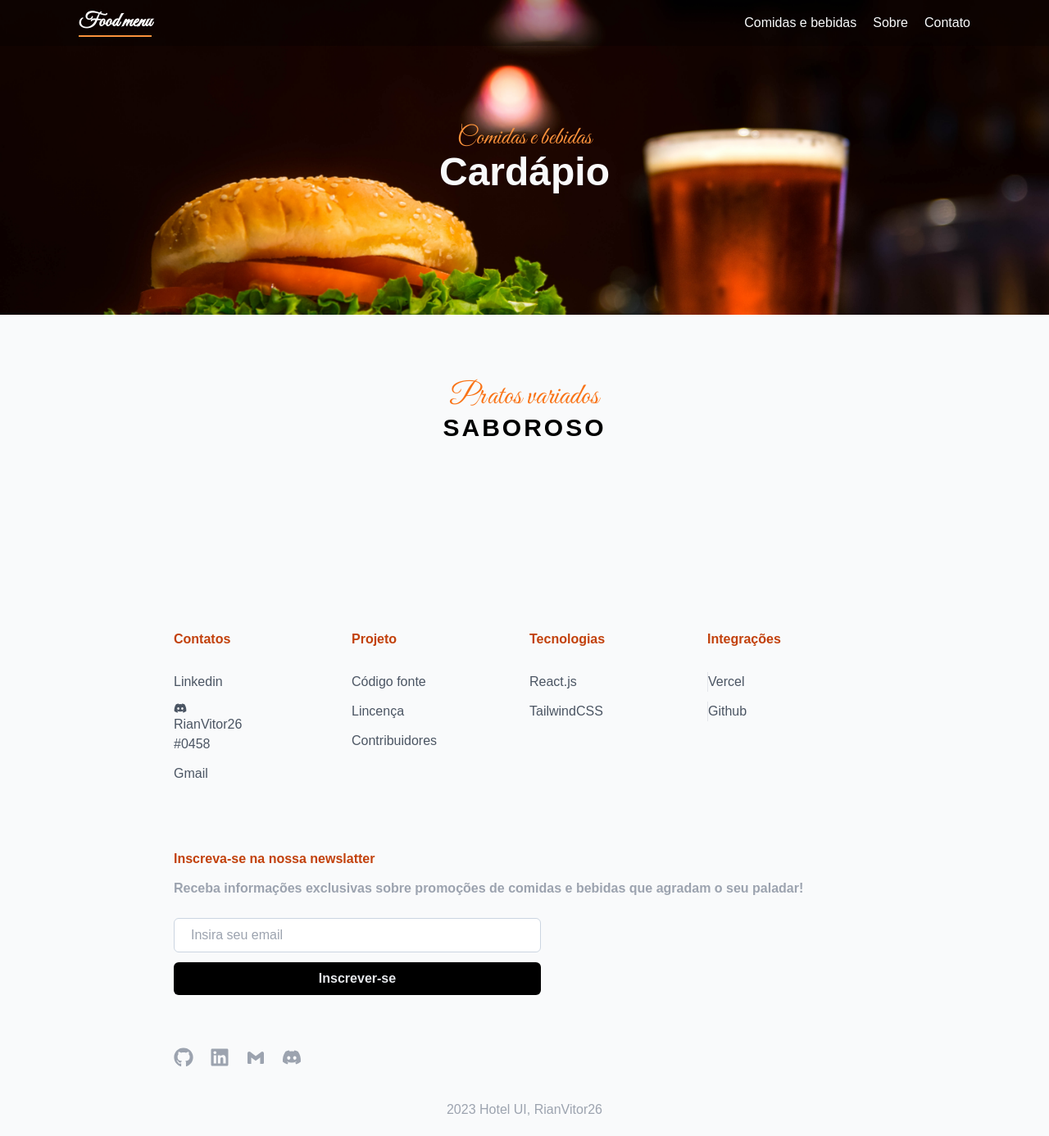
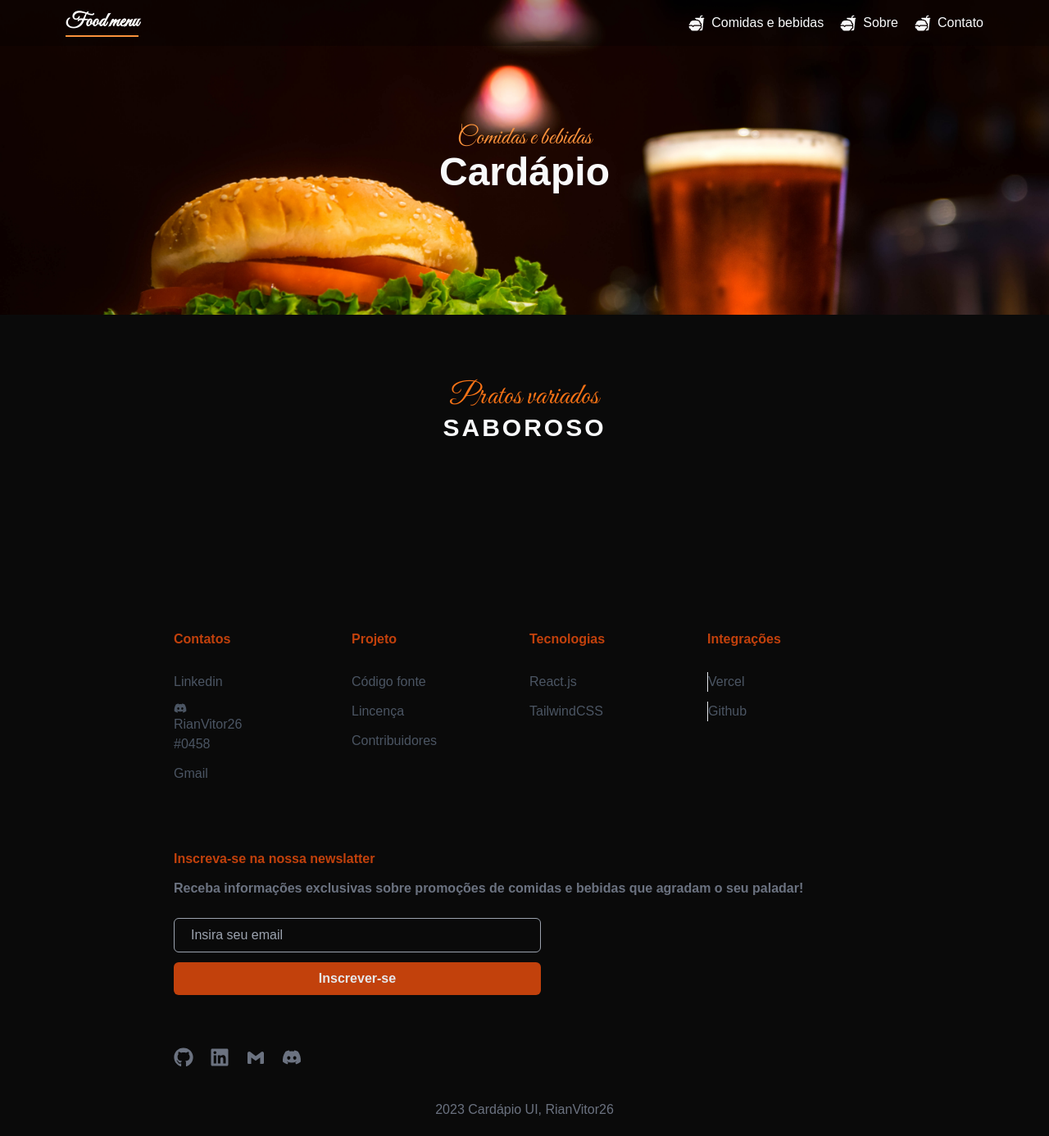
Before and after one commit to RianVitor26/food-menu, a React (Vite) app in the folder client/: page / in a window 1280 px wide. Shown: the whole page at 82% size. Built offline with nearby package versions, Linux system fonts and the light colour scheme.

Commit message:
feat: ajustes nas cores, footer  e links

```diff
--- a/client/src/App.tsx
+++ b/client/src/App.tsx
@@ -6,12 +6,13 @@ function App() {
 
 
   return (
-    <div className="bg-gray-50 w-full">
+    <div className="bg-neutral-950 w-full">
         <Navbar />
         <Header/>
         <main className="w-11/12 mx-auto my-20">
             <h2 className="text-center font-normal text-4xl font-cursive text-orange-500">Pratos variados</h2>
-            <h1 className="text-center font-semibold uppercase text-3xl tracking-widest">Saboroso</h1>
+            <h1 className="text-center font-semibold uppercase text-3xl tracking-widest text-gray-50">Saboroso</h1>
+
             <div className="w-full grid grid-cols-1 place-items-center gap-5">
                 {/* Cards */}
             </div>
--- a/client/src/components/Footer/index.tsx
+++ b/client/src/components/Footer/index.tsx
@@ -56,18 +56,18 @@ export const Footer = () => {
         </div>
         <div className="w-full mb-16">
               <h4 className="mb-3 font-bold text-orange-700">Inscreva-se na nossa newslatter</h4>
-              <h5 className="mb-6 font-semibold text-gray-400">Receba informações exclusivas sobre promoções de comidas e bebidas que agradam o seu paladar!</h5>
-              <input type="text" placeholder="Insira seu email" className="w-full px-5 py-2 border border-slate-300 mb-3 rounded-md  md:max-w-md"/>
-              <button className="w-full text-center font-bold bg-black text-gray-200 px-5 py-2 rounded-md md:max-w-md">Inscrever-se</button>
+              <h5 className="mb-6 font-semibold text-gray-500">Receba informações exclusivas sobre promoções de comidas e bebidas que agradam o seu paladar!</h5>
+              <input type="text" placeholder="Insira seu email" className="w-full px-5 py-2 bg-transparent border border-gray-400 mb-3 rounded-md  md:max-w-md"/>
+              <button className="w-full text-center font-bold bg-orange-700 text-gray-200 px-5 py-2 rounded-md md:max-w-md">Inscrever-se</button>
         </div>
         <div className="w-full h-fit flex items-center justify-center gap-5 mb-5 md:justify-start">
-            <a target="_blank" href={as.github} className="text-2xl text-gray-400"><FaGithub/></a>
-            <a target="_blank" href={as.contacts.linkedin} className="text-2xl text-gray-400"><FaLinkedin/></a>
-            <a target="_blank" href={as.contacts.gmail} className="text-2xl text-gray-400"><BiLogoGmail/></a>
-            <a target="_blank" href={as.contacts.discord} className="text-2xl text-gray-400"><FaDiscord/></a>
+            <a target="_blank" href={as.github} className="text-2xl text-gray-500"><FaGithub/></a>
+            <a target="_blank" href={as.contacts.linkedin} className="text-2xl text-gray-500"><FaLinkedin/></a>
+            <a target="_blank" href={as.contacts.gmail} className="text-2xl text-gray-500"><BiLogoGmail/></a>
+            <a target="_blank" href={as.contacts.discord} className="text-2xl text-gray-500"><FaDiscord/></a>
         </div>
         <div className="w-full">
-              <p className="text-gray-400 text-center py-5">2023 Hotel UI, <a target="_blank" href={as.github}>RianVitor26</a></p>
+              <p className="text-gray-500 text-center py-5">2023 Cardápio UI, <a target="_blank" href={as.github}>RianVitor26</a></p>
         </div>
     </footer>
   )
--- a/client/src/components/Navbar/index.tsx
+++ b/client/src/components/Navbar/index.tsx
@@ -1,12 +1,13 @@
+import { IoFastFood } from 'react-icons/io5'
 
 export const Navbar = () => {
   return (
-    <nav className="w-full absolute top-0 left-0 h-14 bg-black/30 flex justify-between px-24 items-center">
+    <nav className="w-full absolute top-0 left-0 h-14 bg-black/30 flex justify-between md:px-20 px-10 items-center">
         <span className="text-white font-cursive text-2xl border-b-2 border-b-orange-400 font-semibold">Food menu</span>
         <ul className="hidden items-center gap-5 sm:flex">
-              <li><a className="text-gray-50 font-normal hover:text-orange-300 transition-all duration-500" href="/">Comidas e bebidas</a></li>
-              <li><a className="text-gray-50 font-normal hover:text-orange-300 transition-all duration-500" href="/">Sobre</a></li>
-              <li><a className="text-gray-50 font-normal hover:text-orange-300 transition-all duration-500"href="/">Contato</a></li>
+              <li><a className="flex items-center gap-2 text-gray-50 font-normal hover:text-orange-300 transition-all duration-500" href="/"><IoFastFood className="text-xl"/> Comidas e bebidas</a></li>
+              <li><a className="flex items-center gap-2 text-gray-50 font-normal hover:text-orange-300 transition-all duration-500" href="/"><IoFastFood className="text-xl"/>Sobre</a></li>
+              <li><a className="flex items-center gap-2 text-gray-50 font-normal hover:text-orange-300 transition-all duration-500"href="/"><IoFastFood className="text-xl"/> Contato</a></li>
         </ul>
     </nav>
   )
```
